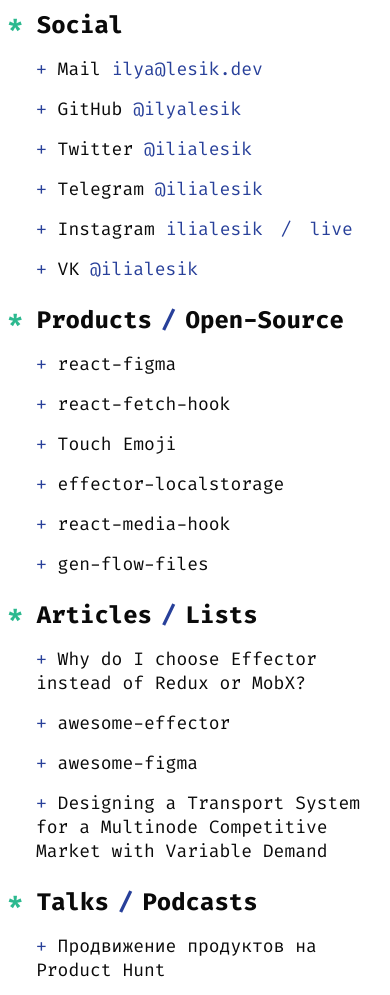
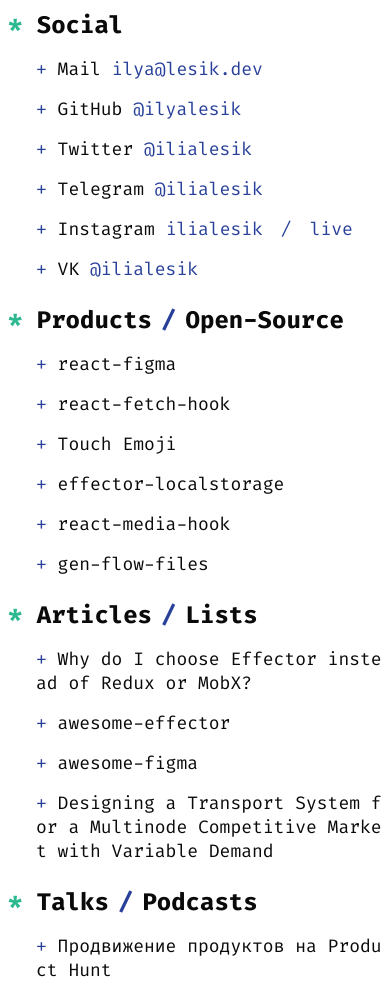
Before and after one commit to ilyalesik/lesik-dev, a website built with Parcel: page src/index.html in a window 390 px wide. Shown: the part 101-1096 px from the top of the page. Built offline with nearby package versions, Linux system fonts and the light colour scheme.

Commit message:
Fix breaking at mobile

```diff
--- a/src/styles/styles.css
+++ b/src/styles/styles.css
@@ -72,7 +72,9 @@
     font-weight: bold;
     font-size: 24px;
     line-height: 31px;
-    color: var(--black)
+    color: var(--black);
+
+    word-break: break-all;
 }
 
 .md-list > li + li {
```
